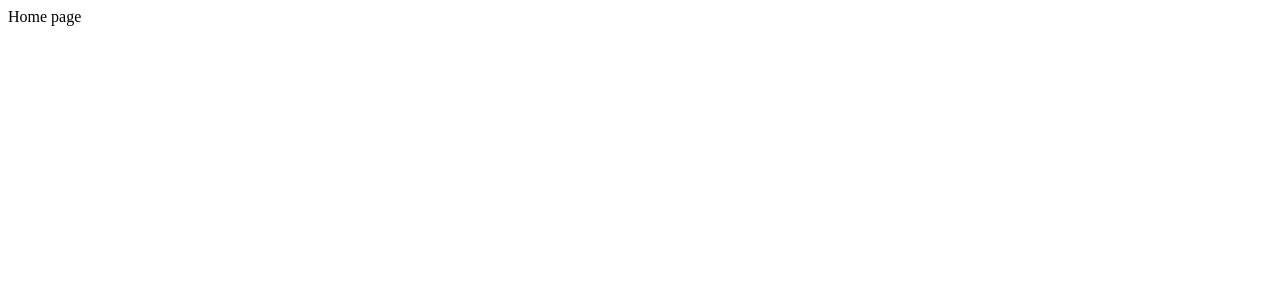
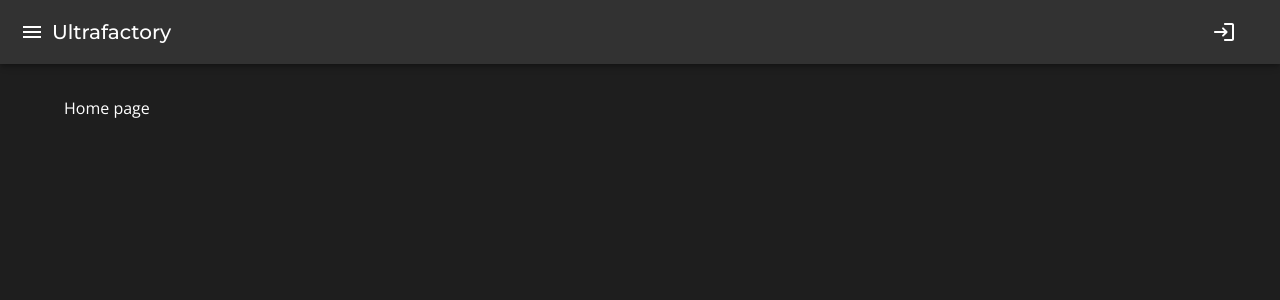
Before and after one commit to lgustavopalmieri/ultrafactory-frontend, a React (Vite) app: page / in a window 1280 px wide. Shown: the top 300 px of the page. Built offline with nearby package versions, Linux system fonts and the light colour scheme.

Commit message:
feat: implements menu and drawer

```diff
--- a/index.html
+++ b/index.html
@@ -5,8 +5,9 @@
     <link rel="preconnect" href="https://fonts.googleapis.com" />
     <link
       rel="stylesheet"
-      href="https://fonts.googleapis.com/css2?family=Roboto:wght@300;400;500;700&display=swap"
+      href="https://fonts.googleapis.com/css2?family=Montserrat:wght@400;500;700&family=Open+Sans:wght@400;600;700&display=swap"
     />
+
 
     <meta name="viewport" content="width=device-width, initial-scale=1.0" />
     <title>React Redux App</title>
--- a/package.json
+++ b/package.json
@@ -20,9 +20,10 @@
     "@mui/icons-material": "^5.16.7",
     "@mui/material": "^5.16.7",
     "@react-keycloak/web": "^3.4.0",
-    "keycloak-js": "^25.0.4",
     "@reduxjs/toolkit": "^2.0.1",
     "axios": "^1.7.5",
+    "keycloak-js": "^25.0.4",
+    "notistack": "^3.0.1",
     "react": "^18.3.1",
     "react-dom": "^18.3.1",
     "react-redux": "^9.1.0",
--- /dev/null
+++ b/src/components/Layout/Drawer.tsx
@@ -0,0 +1,51 @@
+import {
+    IconButton,
+    Drawer as MaterialDrawer,
+    List,
+    ListItemText,
+    Box,
+    Divider,
+    ListItemButton,
+  } from '@mui/material';
+  import CloseIcon from '@mui/icons-material/Close';
+  import { Link } from 'react-router-dom';
+import { MENU_BUTTONS } from '@/constants/menu/menu';
+
+
+interface IDrawerProps {
+    toggleDrawer: (open: boolean) => void
+    drawerOpen: boolean
+}
+
+const Drawer: React.FunctionComponent<IDrawerProps> = ({
+    toggleDrawer,
+    drawerOpen
+}: IDrawerProps) => {
+  return (
+    <MaterialDrawer anchor="left" open={drawerOpen} onClose={() => toggleDrawer(false)}>
+          <Box
+            sx={{ width: 250 }}
+            role="presentation"
+            onKeyDown={() => toggleDrawer(false)}
+          >
+            {/* Ícone de Fechar Alinhado à Direita */}
+            <Box sx={{ display: 'flex', justifyContent: 'flex-end', p: 1 }}>
+              <IconButton onClick={() => toggleDrawer(false)}>
+                <CloseIcon />
+              </IconButton>
+            </Box>
+
+            <Divider />
+            <List>
+                {MENU_BUTTONS.map((button) => (
+                <ListItemButton component={Link} to={button.path}>
+                    <ListItemText primary={button.title} />
+                </ListItemButton>
+                ))}
+            </List>
+          </Box>
+        </MaterialDrawer>
+  )
+};
+
+export default Drawer;
--- /dev/null
+++ b/src/components/Layout/Layout.tsx
@@ -0,0 +1,34 @@
+import { darkTheme } from '@/styles/theme/theme.config';
+import {
+  Container,
+  CssBaseline,
+  ThemeProvider,
+} from '@mui/material';
+
+import { SnackbarProvider } from 'notistack';
+import Menu from './Menu';
+
+interface ILayoutProps {
+  children: React.ReactNode;
+}
+
+const Layout: React.FunctionComponent<ILayoutProps> = ({ children }: ILayoutProps) => {
+  return (
+    <ThemeProvider theme={darkTheme}>
+      <CssBaseline />
+      <SnackbarProvider
+        autoHideDuration={2000}
+        maxSnack={3}
+        anchorOrigin={{ vertical: 'top', horizontal: 'right' }}
+      >
+       <Menu />
+
+        <Container maxWidth="lg" sx={{ color: 'white', my: 12 }}>
+          {children}
+        </Container>
+      </SnackbarProvider>
+    </ThemeProvider>
+  );
+};
+
+export default Layout;
--- /dev/null
+++ b/src/components/Layout/Menu.tsx
@@ -0,0 +1,57 @@
+import { useState } from 'react';
+import { darkTheme } from '@/styles/theme/theme.config';
+import {
+    AppBar,
+    Toolbar,
+    IconButton,
+    Typography,
+    Button,
+  } from '@mui/material';
+  import LoginRoundedIcon from '@mui/icons-material/LoginRounded';
+  import MenuIcon from '@mui/icons-material/Menu';
+import Drawer from './Drawer';
+
+interface IMenuProps {
+
+}
+
+const Menu: React.FunctionComponent<IMenuProps> = (props) => {
+    const [drawerOpen, setDrawerOpen] = useState(false);
+
+    const toggleDrawer = (open: boolean) => {
+      setDrawerOpen(open);
+    };
+    const handleLogin = () => {
+        console.log('Login button clicked');
+      };
+
+  return (
+    <>
+    <AppBar position="fixed" sx={{ backgroundColor: darkTheme.palette.background.default }}>
+          <Toolbar>
+            <IconButton
+              edge="start"
+              color="inherit"
+              aria-label="menu"
+              onClick={() => toggleDrawer(true)}
+            >
+              <MenuIcon />
+            </IconButton>
+
+            <Typography variant="h6" component="div" sx={{ flexGrow: 1 }}>
+              Ultrafactory
+            </Typography>
+
+            <Button color="inherit" onClick={handleLogin}>
+              <LoginRoundedIcon />
+              {/* <LogoutRoundedIcon /> */}
+            </Button>
+          </Toolbar>
+        </AppBar>
+
+        <Drawer toggleDrawer={toggleDrawer} drawerOpen={drawerOpen} />
+    </>
+  )
+};
+
+export default Menu;
--- /dev/null
+++ b/src/constants/menu/menu.ts
@@ -0,0 +1,10 @@
+export const MENU_BUTTONS = [
+    {
+        path: '/home',
+        title: 'Home'
+    },
+    {
+        path: '/settings',
+        title: 'Settings'
+    },
+]
--- a/src/features/home/Home.tsx
+++ b/src/features/home/Home.tsx
@@ -3,7 +3,6 @@ import * as React from "react"
 interface IHomeProps {}
 
 const Home: React.FunctionComponent<IHomeProps> = props => {
-
   return (
    <div>Home page</div>
   )
--- a/src/routes.tsx
+++ b/src/routes.tsx
@@ -1,18 +1,20 @@
 import {
   createBrowserRouter,
   createRoutesFromElements,
+  Outlet,
   Route,
   RouterProvider,
 } from "react-router-dom"
 import Home from "./features/home/Home"
+import Layout from "./components/Layout/Layout"
 
 function AppRoutes() {
 
   const router = createBrowserRouter(
     createRoutesFromElements(
-      <Route>
-        <Route path="/" element={<Home />} />
-      </Route>,
+    <Route element={<Layout children={< Outlet/>} data-testid="app" />}>
+      <Route path="/" element={<Home />} />
+    </Route>
     ),
   )
 
--- /dev/null
+++ b/src/styles/theme/theme.config.ts
@@ -0,0 +1,38 @@
+import { createTheme } from "@mui/material";
+
+export const darkTheme = createTheme({
+    typography:{
+        fontFamily: 'Open Sans, Arial, sans-serif',
+        h6: {
+            fontFamily: 'Montserrat, Arial, sans-serif',
+          },
+    },
+    palette: {
+      background: {
+        default: "#1E1E1E", // ou "#181818"
+      },
+      mode: "dark",
+      primary: {
+        main: "#EAEAEA", // Cinza muito claro
+      },
+      secondary: {
+        main: "#FF3D00", // Vermelho vibrante
+      },
+      text: {
+        primary: "#FFFFFF", // Texto principal em branco
+        secondary: "#B0B0B0", // Texto secundário em cinza claro
+      },
+      info: {
+        main: "#2196F3", // Azul padrão
+      },
+      success: {
+        main: "#4CAF50", // Verde
+      },
+      warning: {
+        main: "#FF9800", // Laranja
+      },
+      error: {
+        main: "#F44336", // Vermelho
+      },
+    },
+  });
```
Also changed, not shown: 1 other file (tests, documents, lock files or other folders).
